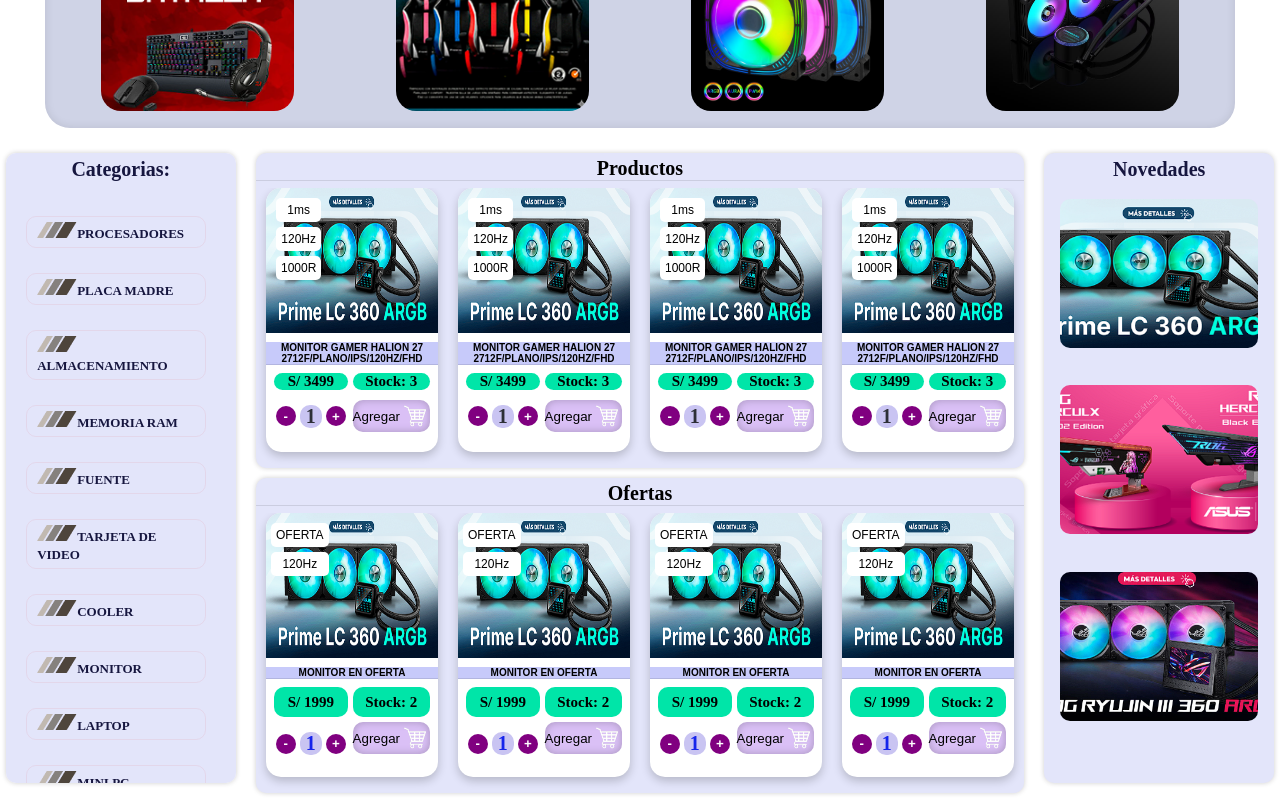
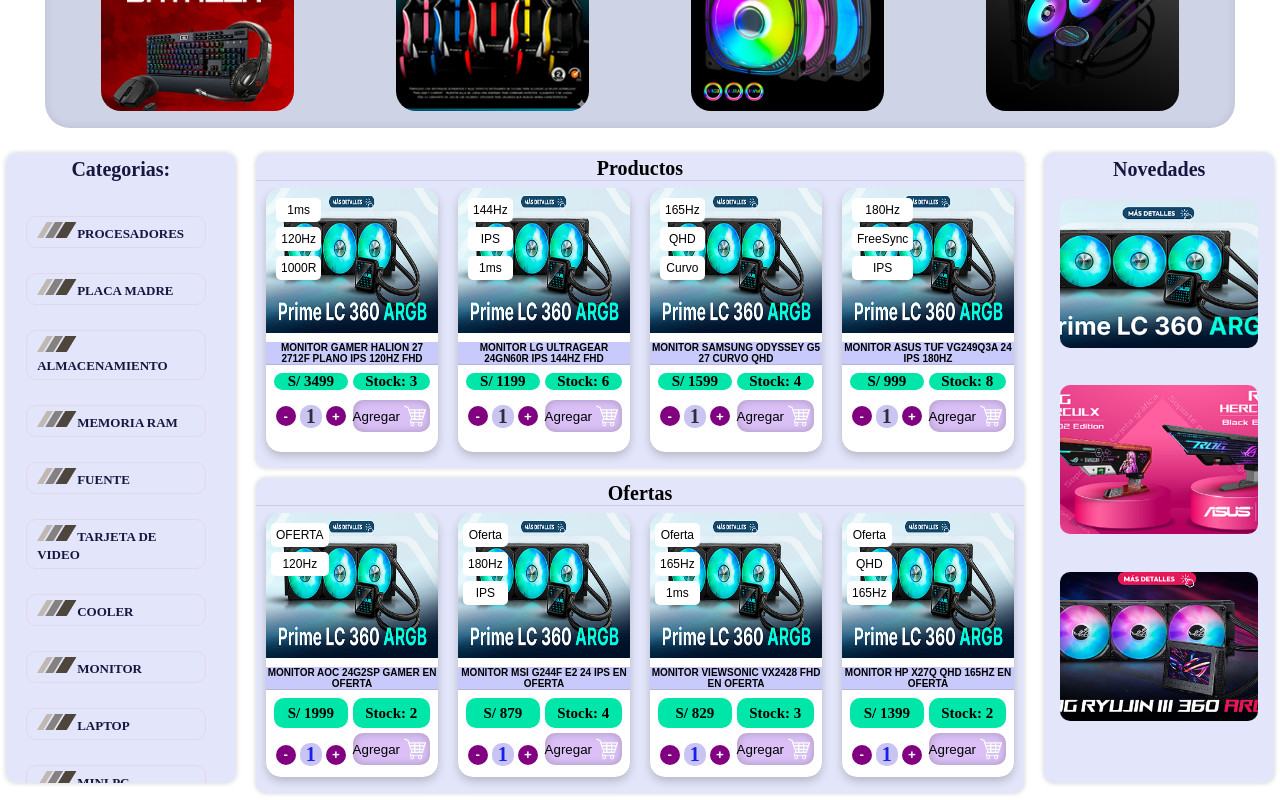
Before and after one commit to Nxjose18/Proyecto-CGS-Redieno, a React (Vite) app in the folder Proyecto Rediseño CGS/: page / in a window 1280 px wide. Shown: the part 664-1464 px from the top of the page. Built offline with nearby package versions, Linux system fonts and the light colour scheme.

Commit message:
version code 3.0
se modifico las listas de productos para verificar errores

```diff
--- a/Proyecto Rediseño CGS/src/Paginas/PaginaLista.jsx
+++ b/Proyecto Rediseño CGS/src/Paginas/PaginaLista.jsx
@@ -49,91 +49,91 @@ function PaginaLista() {
   var pcgamers = [
     {
       imagen: pcgamer1,
-      titulo: "Monitor Gamer Halion 27 2712F/Plano/IPS/120Hz/FHD",
-      precio: "S/ 3499",
+      titulo: "PC GAMER RYZEN 5 5600G 16GB RAM SSD 512GB",
+      precio: "S/ 2299",
       stock: 3,
-      etiquetas: ["Ryzen", "120Hz", "RXT"]
+      etiquetas: ["Ryzen 5", "16GB", "SSD"]
     },
     {
       imagen: pcgamer2,
-      titulo: "Monitor Gamer Halion 27 2712F/Plano/IPS/120Hz/FHD",
-      precio: "S/ 3499",
-      stock: 3,
-      etiquetas: ["Ryzen", "120Hz", "RXT"]
+      titulo: "PC GAMER INTEL I5 12400F RTX 4060 16GB",
+      precio: "S/ 3899",
+      stock: 2,
+      etiquetas: ["Intel i5", "RTX 4060", "16GB"]
 
     },
     {
       imagen: pcgamer3,
-      titulo: "Monitor Gamer Halion 27 2712F/Plano/IPS/120Hz/FHD",
-      precio: "S/ 3499",
-      stock: 3,
-      etiquetas: ["Ryzen", "120Hz", "RXT"]
+      titulo: "PC GAMER RYZEN 7 5700X RTX 4070 SUPER",
+      precio: "S/ 6299",
+      stock: 2,
+      etiquetas: ["Ryzen 7", "RTX 4070", "32GB"]
     },
     {
       imagen: pcgamer1,
-      titulo: "Monitor Gamer Halion 27 2712F/Plano/IPS/120Hz/FHD",
-      precio: "S/ 3499",
-      stock: 3,
-      etiquetas: ["Ryzen", "120Hz", "RXT"]
+      titulo: "PC GAMER RYZEN 5 8500G 16GB SSD 1TB",
+      precio: "S/ 2799",
+      stock: 4,
+      etiquetas: ["Ryzen 5", "1TB", "DDR5"]
 
     },
     {
       imagen: pcgamer2,
-      titulo: "Monitor Gamer Halion 27 2712F/Plano/IPS/120Hz/FHD",
-      precio: "S/ 3499",
+      titulo: "PC GAMER INTEL I7 12700KF RTX 4070 32GB",
+      precio: "S/ 5899",
       stock: 3,
-      etiquetas: ["Intel", "130Hz", "RX"]
+      etiquetas: ["Intel i7", "RTX 4070", "32GB"]
     },
     {
       imagen: pcgamer3,
-      titulo: "Monitor Gamer Halion 27 2712F/Plano/IPS/120Hz/FHD",
-      precio: "S/ 3499",
-      stock: 3,
-      etiquetas: ["Intel", "130Hz", "RX"]
+      titulo: "PC GAMER RYZEN 9 7900X RTX 4080 32GB",
+      precio: "S/ 8999",
+      stock: 1,
+      etiquetas: ["Ryzen 9", "RTX 4080", "32GB"]
     },
     {
       imagen: pcgamer1,
-      titulo: "Monitor Gamer Halion 27 2712F/Plano/IPS/120Hz/FHD",
-      precio: "S/ 3499",
-      stock: 3,
-      etiquetas: ["Intel", "130Hz", "RX"]
+      titulo: "PC STREAMER RYZEN 7 5800X RTX 4060 TI",
+      precio: "S/ 4699",
+      stock: 2,
+      etiquetas: ["Streamer", "RTX 4060 Ti", "32GB"]
     },
     {
       imagen: pcgamer2,
-      titulo: "Monitor Gamer Halion 27 2712F/Plano/IPS/120Hz/FHD",
-      precio: "S/ 3499",
-      stock: 3,
-      etiquetas: ["Intel", "130Hz", "RX"]
+      titulo: "PC GAMER INTEL I5 13400 RX 7600 16GB",
+      precio: "S/ 3599",
+      stock: 5,
+      etiquetas: ["Intel i5", "RX 7600", "16GB"]
     },
     {
       imagen: pcgamer3,
-      titulo: "Monitor Gamer Halion 27 2712F/Plano/IPS/120Hz/FHD",
-      precio: "S/ 3499",
+      titulo: "PC GAMER RYZEN 5 7600 RX 7700 XT 16GB",
+      precio: "S/ 5199",
       stock: 3,
-      etiquetas: ["Intel", "130Hz", "RX"]
+      etiquetas: ["Ryzen 5", "RX 7700 XT", "DDR5"]
 
     },
     {
       imagen: pcgamer1,
-      titulo: "Monitor Gamer Halion 27 2712F/Plano/IPS/120Hz/FHD",
-      precio: "S/ 3499",
-      stock: 3,
-      etiquetas: ["Intel", "130Hz", "RX"]
+      titulo: "PC OFICINA INTEL I3 12100 8GB SSD 256GB",
+      precio: "S/ 1699",
+      stock: 7,
+      etiquetas: ["Intel i3", "8GB", "SSD"]
 
     },
     {
       imagen: pcgamer2,
-      titulo: "Monitor Gamer Halion 27 2712F/Plano/IPS/120Hz/FHD",
-      precio: "S/ 3499",
-      stock: 3,
-      etiquetas: ["Intel", "130Hz", "RX"]
+      titulo: "PC DISEÑO RYZEN 7 7700 RTX 4060 32GB",
+      precio: "S/ 5499",
+      stock: 2,
+      etiquetas: ["Diseño", "RTX 4060", "32GB"]
     },
     {
       imagen: pcgamer3,
-      titulo: "Monitor Gamer Halion 27 2712F/Plano/IPS/120Hz/FHD",
-      precio: "S/ 3499",
-      stock: 3,
-      etiquetas: ["Intel", "130Hz", "RX"]
+      titulo: "PC GAMER INTEL I9 14900KF RTX 4090 64GB",
+      precio: "S/ 12999",
+      stock: 1,
+      etiquetas: ["Intel i9", "RTX 4090", "64GB"]
 
     }
   ];
--- a/Proyecto Rediseño CGS/src/Paginas/PaginaPrincipal.jsx
+++ b/Proyecto Rediseño CGS/src/Paginas/PaginaPrincipal.jsx
@@ -63,82 +63,82 @@ function PaginaPrincipal() {
     var productos = [
     {
       imagen: monitor,
-      descripcion: "MONITOR GAMER HALION 27 2712F/PLANO/IPS/120HZ/FHD",
+      descripcion: "MONITOR GAMER HALION 27 2712F PLANO IPS 120HZ FHD",
       precio: 3499,
       stock: 3,
       etiquetas: ["1ms", "120Hz", "1000R"]
     },
     {
       imagen: monitor,
-      descripcion: "MONITOR GAMER HALION 27 2712F/PLANO/IPS/120HZ/FHD",
-      precio: 3499,
-      stock: 3,
-      etiquetas: ["1ms", "120Hz", "1000R"]
+      descripcion: "MONITOR LG ULTRAGEAR 24GN60R IPS 144HZ FHD",
+      precio: 1199,
+      stock: 6,
+      etiquetas: ["144Hz", "IPS", "1ms"]
     },
     {
       imagen: monitor,
-      descripcion: "MONITOR GAMER HALION 27 2712F/PLANO/IPS/120HZ/FHD",
-      precio: 3499,
-      stock: 3,
-      etiquetas: ["1ms", "120Hz", "1000R"]
+      descripcion: "MONITOR SAMSUNG ODYSSEY G5 27 CURVO QHD",
+      precio: 1599,
+      stock: 4,
+      etiquetas: ["165Hz", "QHD", "Curvo"]
     },
     {
       imagen: monitor,
-      descripcion: "MONITOR GAMER HALION 27 2712F/PLANO/IPS/120HZ/FHD",
-      precio: 3499,
-      stock: 3,
-      etiquetas: ["1ms", "120Hz", "1000R"]
+      descripcion: "MONITOR ASUS TUF VG249Q3A 24 IPS 180HZ",
+      precio: 999,
+      stock: 8,
+      etiquetas: ["180Hz", "FreeSync", "IPS"]
     },
     {
       imagen: monitor,
-      descripcion: "OTRO MONITOR GAMER",
-      precio: 2500,
+      descripcion: "MONITOR TEROS TE 2715S 27 FHD PARA OFICINA",
+      precio: 699,
       stock: 5,
-      etiquetas: ["144Hz", "IPS"]
+      etiquetas: ["75Hz", "FHD", "HDMI"]
     }
   ];
   var ofertas = [
     {
       imagen: monitor,
-      descripcion: "MONITOR EN OFERTA",
+      descripcion: "MONITOR AOC 24G2SP GAMER EN OFERTA",
       precio: 1999,
       stock: 2,
       etiquetas: ["OFERTA", "120Hz"]
     },
     {
       imagen: monitor,
-      descripcion: "MONITOR EN OFERTA",
-      precio: 1999,
-      stock: 2,
-      etiquetas: ["OFERTA", "120Hz"]
+      descripcion: "MONITOR MSI G244F E2 24 IPS EN OFERTA",
+      precio: 879,
+      stock: 4,
+      etiquetas: ["Oferta", "180Hz", "IPS"]
     },
     {
       imagen: monitor,
-      descripcion: "MONITOR EN OFERTA",
-      precio: 1999,
-      stock: 2,
-      etiquetas: ["OFERTA", "120Hz"]
+      descripcion: "MONITOR VIEWSONIC VX2428 FHD EN OFERTA",
+      precio: 829,
+      stock: 3,
+      etiquetas: ["Oferta", "165Hz", "1ms"]
     },
     {
       imagen: monitor,
-      descripcion: "MONITOR EN OFERTA",
-      precio: 1999,
+      descripcion: "MONITOR HP X27Q QHD 165HZ EN OFERTA",
+      precio: 1399,
       stock: 2,
-      etiquetas: ["OFERTA", "120Hz"]
+      etiquetas: ["Oferta", "QHD", "165Hz"]
     },
     {
       imagen: monitor,
-      descripcion: "MONITOR EN OFERTA",
-      precio: 1999,
-      stock: 2,
-      etiquetas: ["OFERTA", "120Hz"]
+      descripcion: "MONITOR LENOVO G27C 27 CURVO EN OFERTA",
+      precio: 1099,
+      stock: 5,
+      etiquetas: ["Oferta", "Curvo", "165Hz"]
     },
     {
       imagen: monitor,
-      descripcion: "MONITOR EN OFERTA",
-      precio: 1999,
-      stock: 2,
-      etiquetas: ["OFERTA", "120Hz"]
+      descripcion: "MONITOR ACER NITRO KG241Y GAMER EN OFERTA",
+      precio: 759,
+      stock: 6,
+      etiquetas: ["Oferta", "165Hz", "AMD"]
     }
   ];
 
```
